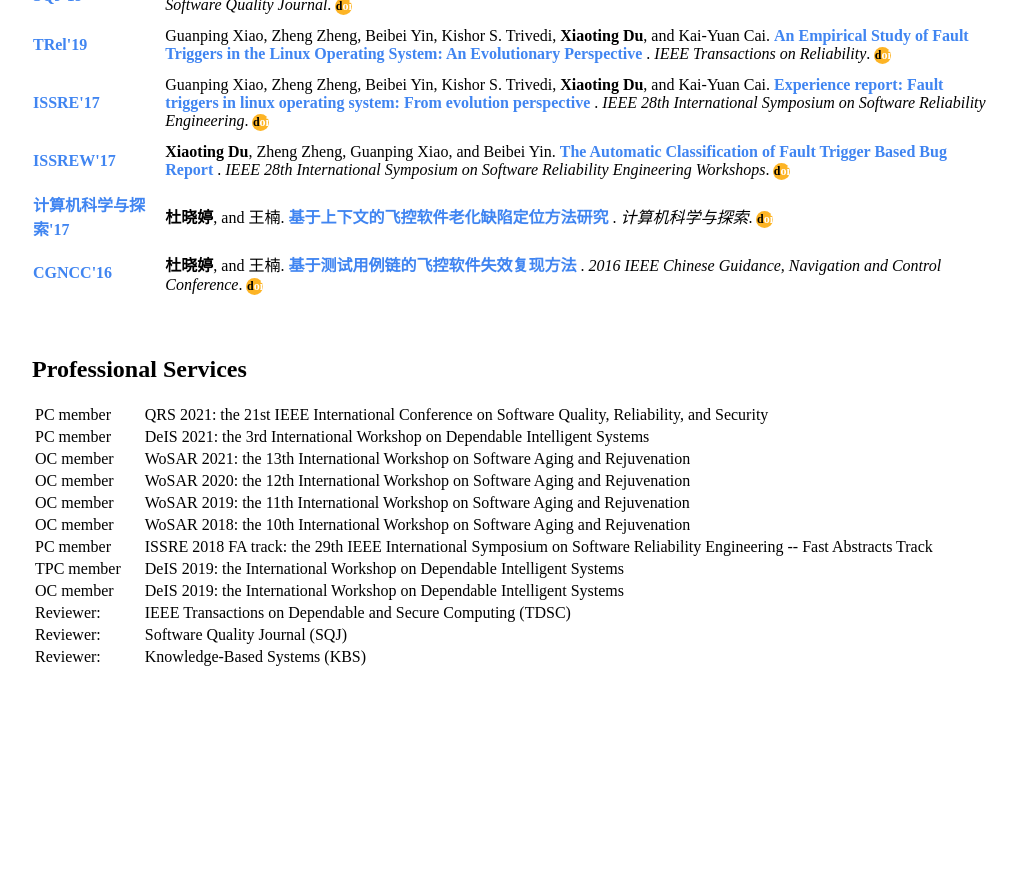
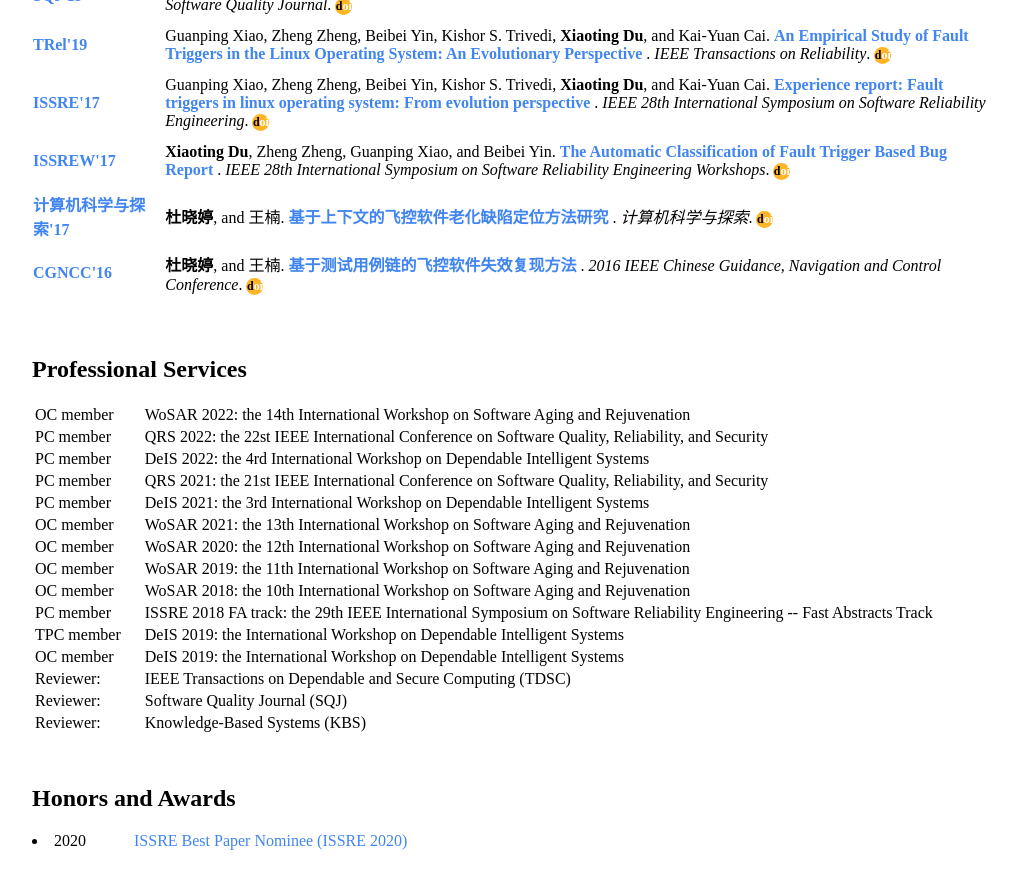
Before and after one commit to xiaotingdu/xiaotingdu.github.io, a Jekyll site: the page index.html, which Jekyll copies as it is, in a window 1280 px wide and 900 px high, scrolled down 1095 px. Shown: the top 889 px of the window, without its empty margins (128-1144 px from the left). Built offline with Jekyll 4.4.1, drawn with Linux system fonts in a browser that asks for light colours; a style sheet for code colours, icons or effects is not loaded; before the commit the page ends 1814 px from its top, so only the background shows below that.

Commit message:
Update index.html

```diff
--- a/index.html
+++ b/index.html
@@ -61,7 +61,7 @@
   <tr>
 <td><a href="https://ieeexplore.ieee.org/xpl/RecentIssue.jsp?punumber=8858"><b>TDSC'22</b></a></td>
 <td>&nbsp;&nbsp;&nbsp;&nbsp;</td>
-<td><b>Xiaoting Du</b>, Yulei Sui, Zhihao Liu, & Jun Ai. <a href="https://xiaotingdu.github.io/publications/TDSC2022.pdf"> <b>An Empirical Study of Fault Triggers in Deep Learning Frameworks</b></a> . <i>IEEE Transactions on Dependable and Secure Computing</i>. <div class="circle" onclick="location='https://ieeexplore.ieee.org/abstract/document/9716780'" onmouseover="this.style.cursor='hand'"><b style='color:black'>d</b><b style='color:white'>oi</b></div>
+<td><b>Xiaoting Du</b>, Yulei Sui, Zhihao Liu, & Jun Ai. <a href="https://ieeexplore.ieee.org/xpl/RecentIssue.jsp?punumber=8858"> <b>An Empirical Study of Fault Triggers in Deep Learning Frameworks</b></a> . <i>IEEE Transactions on Dependable and Secure Computing</i>. <div class="circle" onclick="location='https://ieeexplore.ieee.org/abstract/document/9716780'" onmouseover="this.style.cursor='hand'"><b style='color:black'>d</b><b style='color:white'>oi</b></div>
 </td>
 </tr>
 
@@ -144,6 +144,24 @@
 <h2>Professional Services</h2>
 <table>
 
+ <tr>
+<td>OC member</td>
+<td>&nbsp;&nbsp;&nbsp;&nbsp;</td>
+<td>WoSAR 2022: the 14th International Workshop on Software Aging and Rejuvenation</td>
+</tr>
+
+ <tr>
+<td>PC member</td>
+<td>&nbsp;&nbsp;&nbsp;&nbsp;</td>
+<td>QRS 2022: the 22st IEEE International Conference on Software Quality, Reliability, and Security</td>
+</tr>
+
+<tr>
+<td>PC member</td>
+<td>&nbsp;&nbsp;&nbsp;&nbsp;</td>
+<td>DeIS 2022: the 4rd International Workshop on Dependable Intelligent Systems</td>
+</tr>
+
 <tr>
 <td>PC member</td>
 <td>&nbsp;&nbsp;&nbsp;&nbsp;</td>
@@ -216,11 +234,17 @@
 <td>Knowledge-Based Systems (KBS)</td>
 </tr>
 
-
-
 </table>
 </div>
 
+ <div class="container">
+<h2>Honors and Awards</h2>
+<table>
+<li class="MsoNormal" style="mso-margin-top-alt:auto;mso-margin-bottom-alt:auto;
+     mso-list:l6 level1 lfo10;tab-stops:list 36.0pt"><span lang="EN-US">2020
+	     &nbsp;&nbsp;&nbsp;&nbsp;&nbsp;&nbsp;&nbsp;&nbsp;&nbsp;&nbsp; <a href="https://2020.issre.net/research-accepted-papers.html">ISSRE Best Paper Nominee (ISSRE 2020)</a></span></li>
+ </table>
+</div>
 
 </body>
 </html>
```
